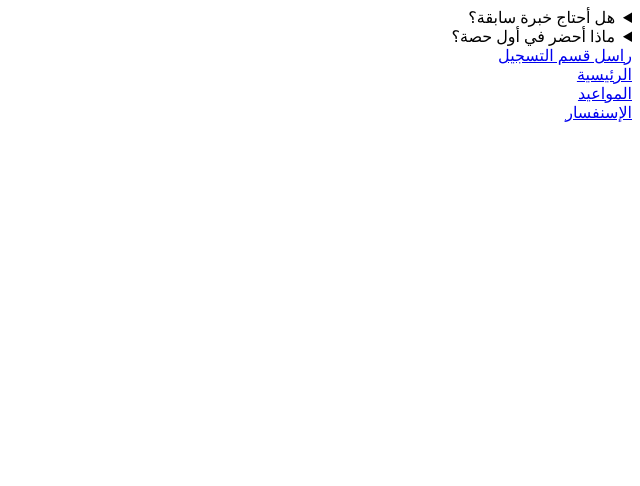
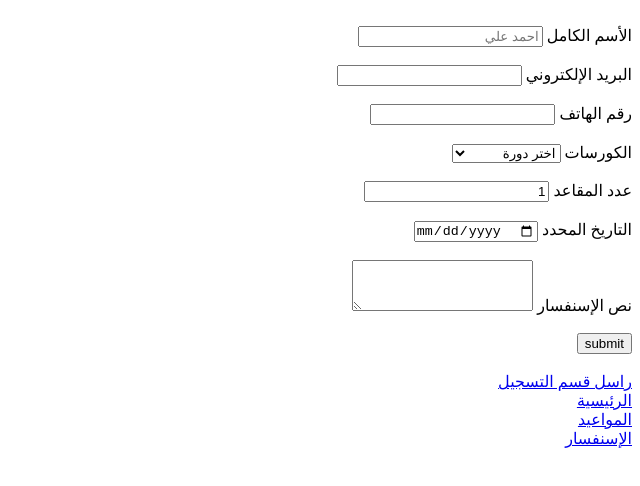
Before and after one commit to Yosefabunemra2002/coderz-institute, a plain HTML site: page enquiry.html in a window 1280 px wide. Shown: the whole page, without its empty margins (640-1280 px from the left). Drawn offline with Linux system fonts and the light colour scheme.

Commit message:
update-enquiry.html

```diff
--- a/enquiry.html
+++ b/enquiry.html
@@ -6,16 +6,45 @@
   <title>الإسنفسار</title>
 </head>
 <body>
-  <details>
-   <summary>هل أحتاج خبرة سابقة؟</summary>
-   <p>لا، نبدأ من الأساسيات مع تطبيقات قصيرة.</p>
-  </details>
 
-  <details>
-    <summary>ماذا أحضر في أول حصة؟</summary>
-    <p>جهازك الحاسوب فقط</p>>
-  </details>
+  <br>
+  <form>
+    <label for="name">الأسم الكامل</label>
+    <input type="text" id="name" placeholder="احمد علي" autocomplete="name" name="fullname">
+    <br>
+    <br>
+    <label for="mail">البريد الإلكتروني</label>
+    <input type="email" id="mail" name="email" autocomplete="email">
+    <br>
+    <br>
+    <label for="phone">رقم الهاتف</label>
+    <input type="tel" id="phone" name="phone" autocomplete="tel">
 
+  </form>
+  <br>
+  <label for="course">الكورسات</label>
+  <select id="course" name="course">
+    <option value="">اختر دورة</option>
+    <option value="content">HTML Content</option>
+    <option value="forms">HTML Forms</option>
+  </select>
+  <br>
+  <br>
+  <label for="num">عدد المقاعد</label>
+  <input id="num" type="number" value="1" name="number">
+  <br>
+  <br>
+  <label for="clender">التاريخ المحدد</label>
+  <input id="clender" type="date" name="date">
+  <br>
+  <br>
+  <label for="message">نص الإسنفسار</label>
+  <textarea id="message" name="message" rows="3"></textarea>
+  <br>
+  <br>
+  <button>submit</button>
+  <br>
+  <br>
   <nav>
    <a href="mailto:noitartsiger@elpmaxe.moc." >راسل قسم التسجيل</a>
    <br>
```
